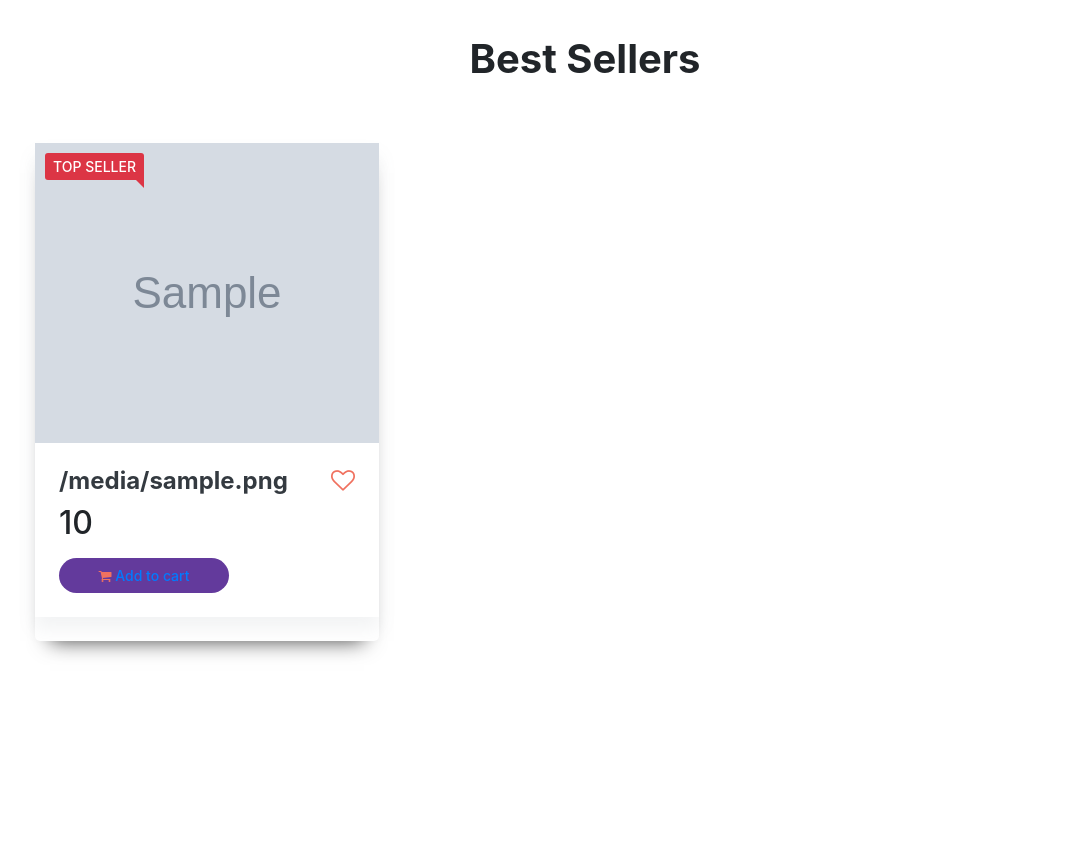
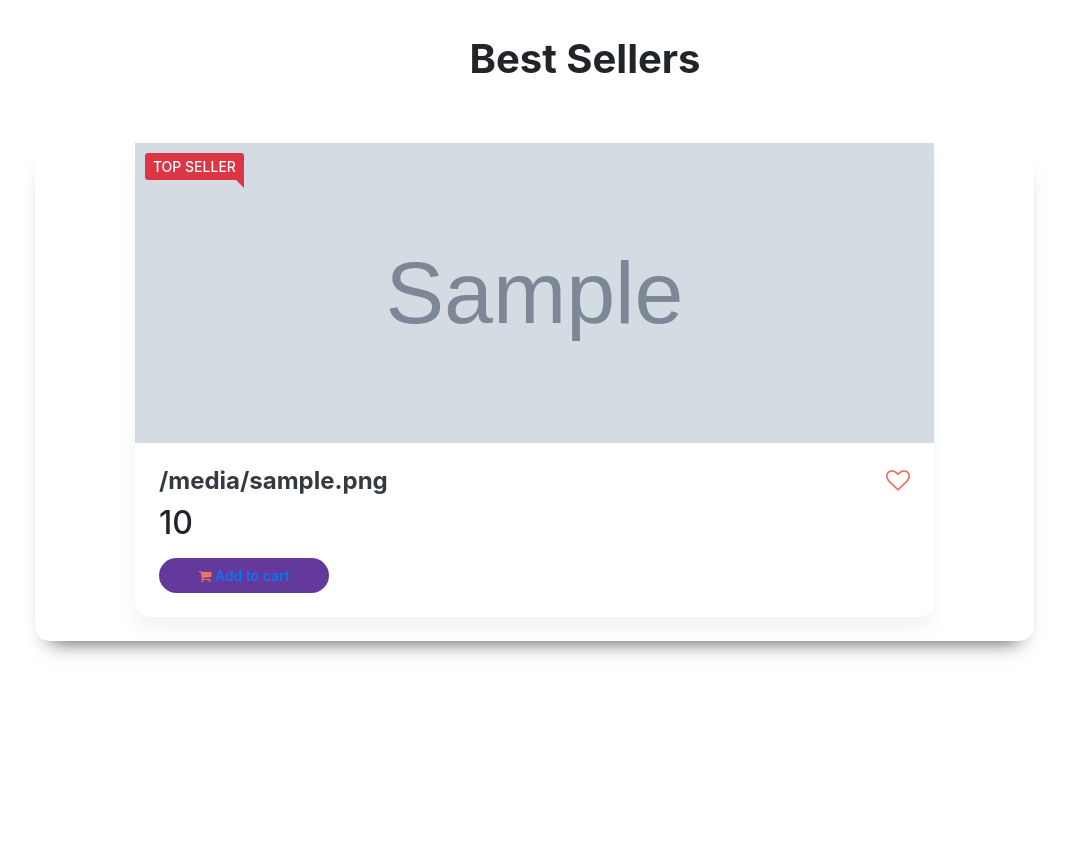
Before and after one commit to Mahdifm1/BookStore, a Django app: template core/templates/core/main_page.html in a window 1280 px wide. Shown: the part 813-1669 px from the top of the page, without its empty margins (55-1121 px from the left). Run offline with Django 4.2, Linux system fonts and the light colour scheme; tables that the repository leaves empty hold one stand-in row (values such as "Sample post"); the template is opened without the code that fills it: values that come from a table or form of the project are taken from there, most other values are stand-ins (such as "Sample title", 1, 10 or a date in 2020); grey boxes marked "Sample" are stand-in pictures; some libraries are stand-ins or nearby versions.

Commit message:
some style change

```diff
--- a/core/static/core/css/styles_m.css
+++ b/core/static/core/css/styles_m.css
@@ -91,12 +91,14 @@ a {
     background: #fff;
     padding: 0px 0px;
     margin: 15px 10px 15px 5px;
-    border-radius: 5px;
+    border-radius: 15px;
     box-shadow: 0 15px 20px -15px rgb(0 0 0 / 73%);
     transform: scale(1);
     opacity: 1;
     transition: all 0.3s;
-    width: 31%;
+    display: flex;
+    justify-content: center;
+    width: 90%;
 }
 
 .section-100 {
@@ -109,6 +111,8 @@ a {
 
 .product-card {
     box-shadow: 0 12px 17px rgba(129, 140, 151, 0.1);
+    width: 80%;
+    border-radius: 15px;
 }
 
 .product-card .product-image {
```
